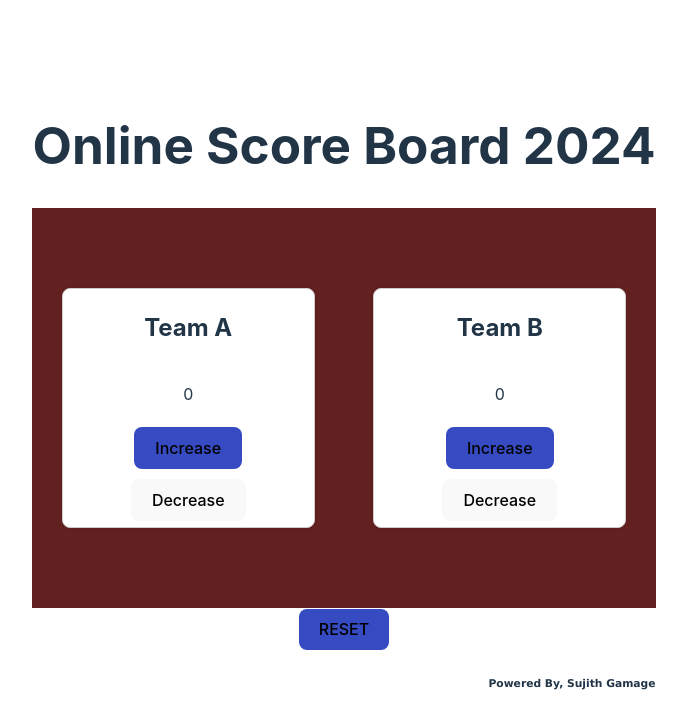
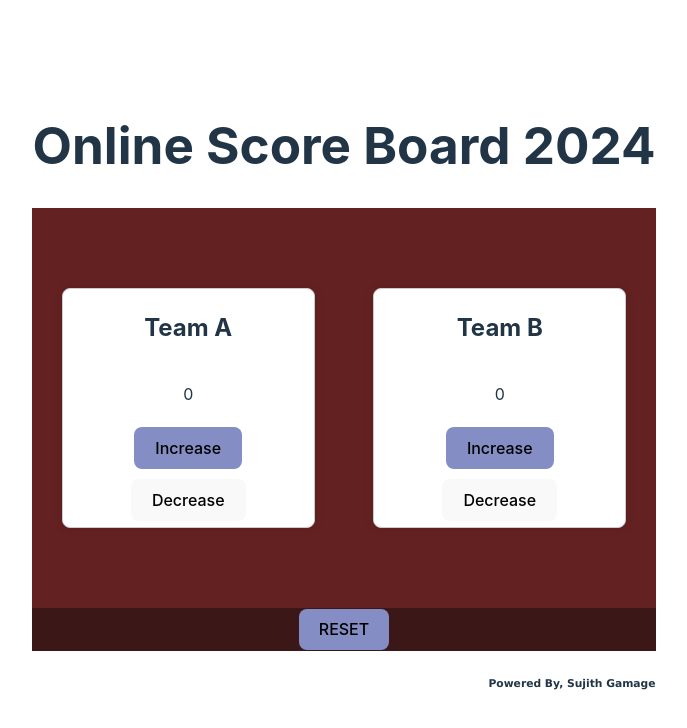
Before and after one commit to sujithkpg/react-app, a React (Vite) app: page / in a window 1280 px wide. Shown: the top 728 px of the page, without its empty margins (296-983 px from the left). Built offline with nearby package versions, Linux system fonts and the light colour scheme.

Commit message:
counter reset action

```diff
--- a/src/App.css
+++ b/src/App.css
@@ -38,10 +38,10 @@
   background-color: rgb(214, 106, 106);
 }
 .btn-primary{
-  background-color: rgb(54, 75, 193);
+  background-color: rgb(132 142 196);
 }
 .btn-primary:hover{
-  background-color: rgb(26, 49, 177);
+  background-color: rgb(180, 186, 220);
 }
 
 .read-the-docs {
@@ -71,6 +71,7 @@
 
 .reset-btn{
   padding: 1px;
+  background-color:#3c1717;
 }
 
 .counter {
```
